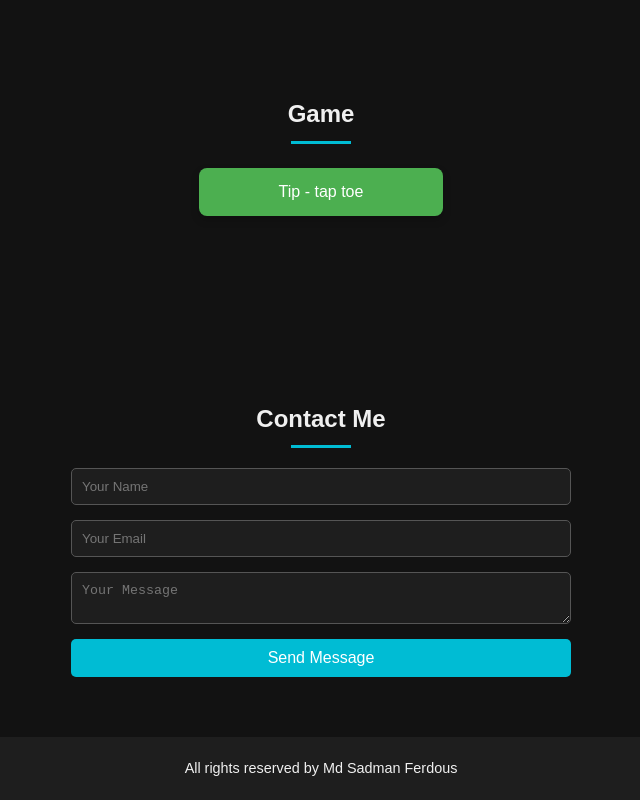
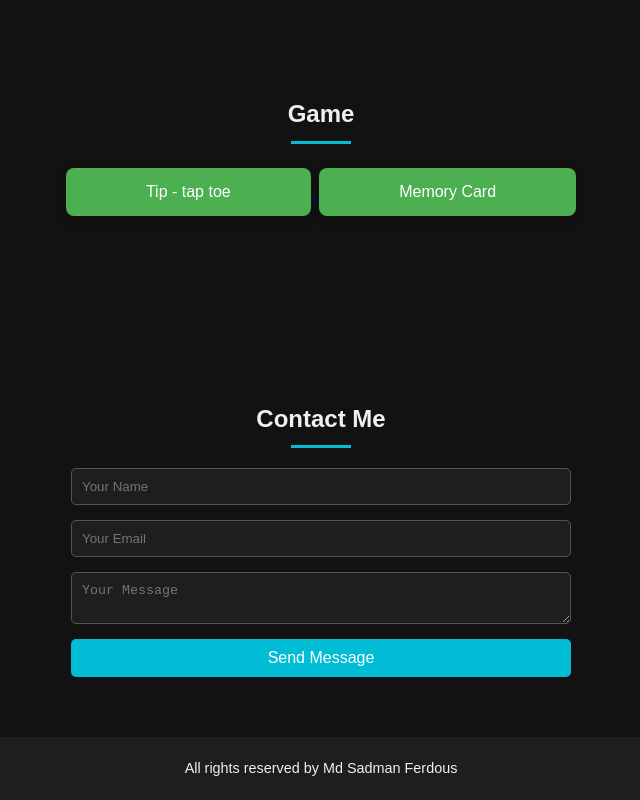
Before and after one commit to Sadman202rock/sadmanferdous, a plain HTML site: page index.html in a window 1280 px wide. Shown: the part 3111-3911 px from the top of the page, without its empty margins (319-959 px from the left). Drawn offline with Linux system fonts and the light colour scheme.

Commit message:
Update index.html

```diff
--- a/index.html
+++ b/index.html
@@ -155,6 +155,11 @@ Let’s build something cool together!
        Tip - tap toe
       </button>
       </a>
+      <a href="https://sadman-ferdous.github.io/memory-game/" target="_blank" class="button-link">
+      <button class="beautiful-button">
+       Memory Card
+      </button>
+      </a>
     </div>
   </section>
 
```
